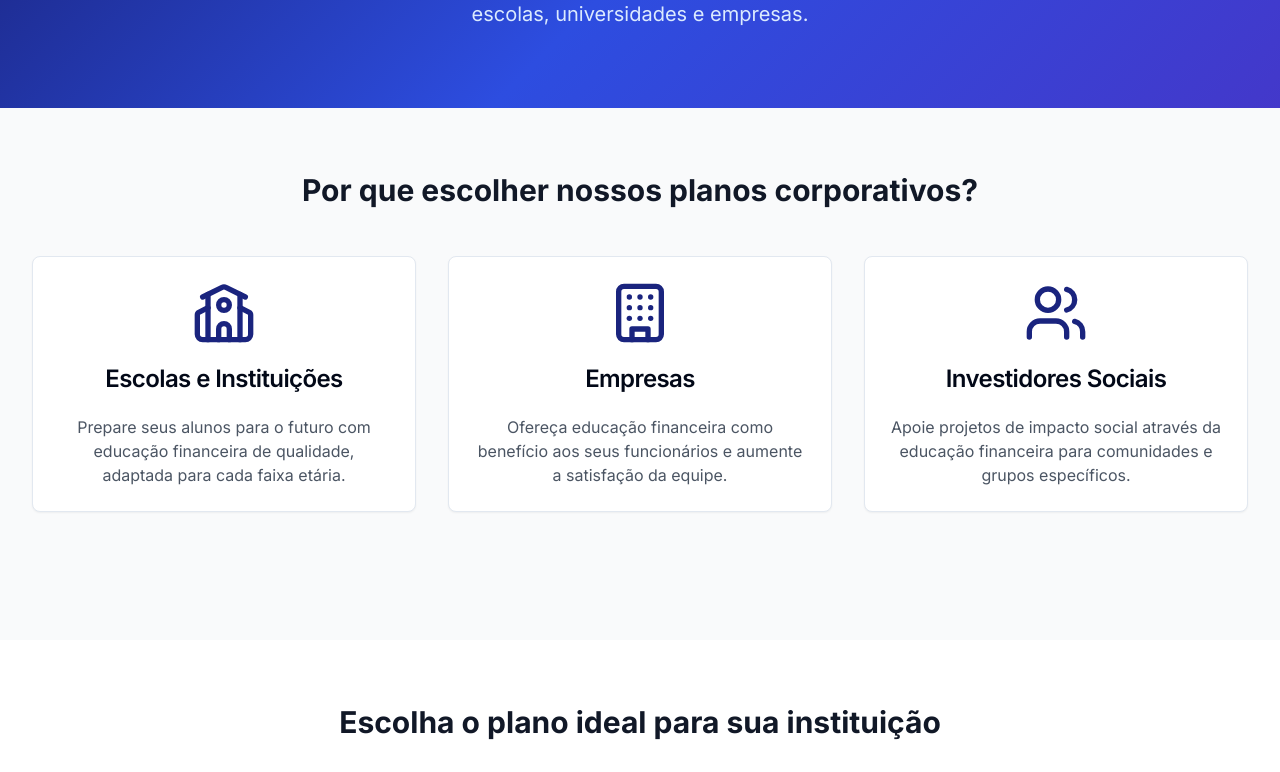
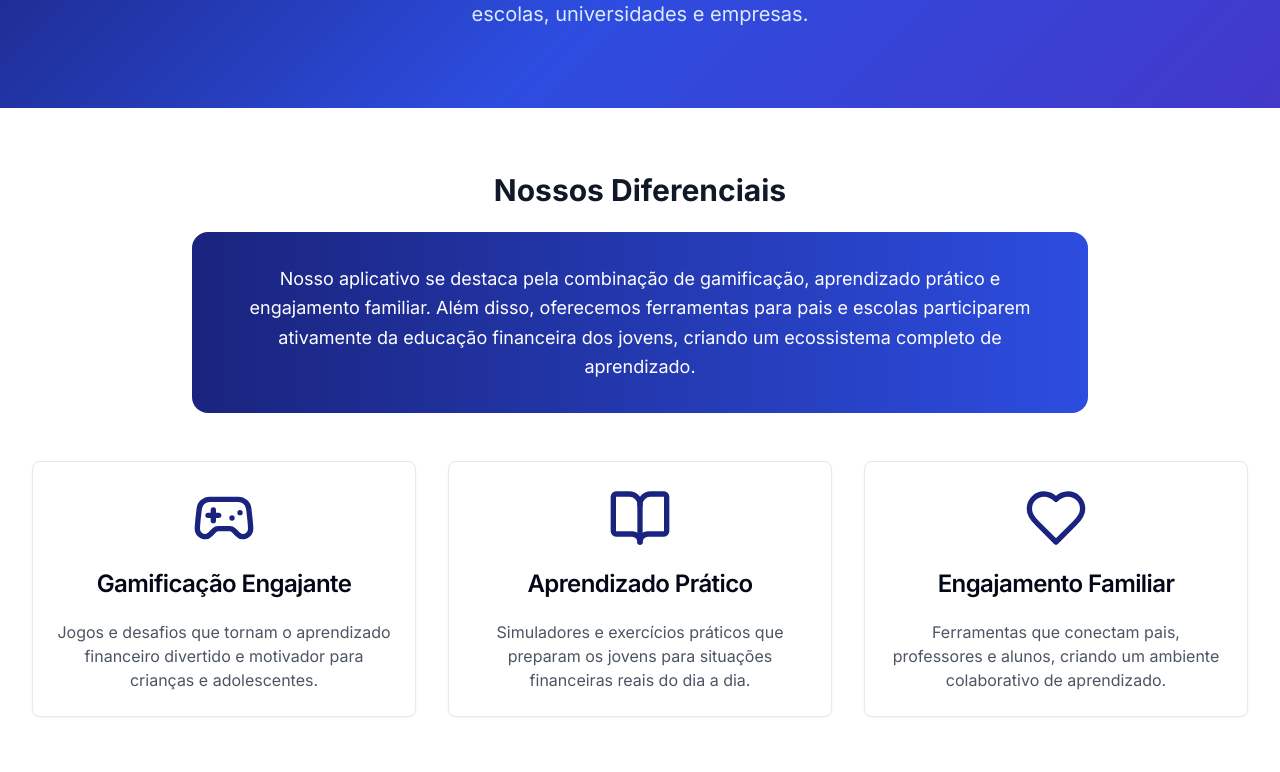
Before and after one commit to 302781/fintech-future-site, a React (Vite) app: page /corporativo in a window 1280 px wide. Shown: the part 272-1044 px from the top of the page. Built offline with nearby package versions, Linux system fonts and the light colour scheme.

Commit message:
Add app description to corporate page
Include a description of the app's features on the corporate subscriptions page.

```diff
--- a/src/pages/AssinaturasCorporativas.tsx
+++ b/src/pages/AssinaturasCorporativas.tsx
@@ -4,7 +4,7 @@ import { Button } from '@/components/ui/button';
 import { Card, CardContent, CardDescription, CardHeader, CardTitle } from '@/components/ui/card';
 import { Input } from '@/components/ui/input';
 import { Form, FormControl, FormField, FormItem, FormLabel, FormMessage } from '@/components/ui/form';
-import { Building, School, Users, CheckCircle, Star, Mail, Phone } from 'lucide-react';
+import { Building, School, Users, CheckCircle, Star, Mail, Phone, Gamepad2, Heart, BookOpen } from 'lucide-react';
 import { useForm } from 'react-hook-form';
 
 const AssinaturasCorporativas = () => {
@@ -90,6 +90,62 @@ const AssinaturasCorporativas = () => {
             <p className="text-xl text-blue-100 max-w-4xl mx-auto">
               Transforme a educação financeira na sua instituição. Oferecemos planos especiais para escolas, universidades e empresas.
             </p>
+          </div>
+        </section>
+
+        {/* Nossos Diferenciais */}
+        <section className="py-16 bg-white">
+          <div className="max-w-7xl mx-auto px-4 sm:px-6 lg:px-8">
+            <div className="text-center mb-12">
+              <h2 className="text-3xl font-bold text-gray-900 mb-6">
+                Nossos Diferenciais
+              </h2>
+              <div className="max-w-4xl mx-auto bg-gradient-to-r from-[#1A247E] to-[#2D4DE0] rounded-2xl p-8 text-white">
+                <p className="text-lg leading-relaxed">
+                  Nosso aplicativo se destaca pela combinação de gamificação, aprendizado prático e engajamento familiar.
+                  Além disso, oferecemos ferramentas para pais e escolas participarem ativamente da educação financeira dos jovens,
+                  criando um ecossistema completo de aprendizado.
+                </p>
+              </div>
+            </div>
+
+            <div className="grid md:grid-cols-3 gap-8">
+              <Card className="text-center hover:shadow-lg transition-shadow">
+                <CardHeader>
+                  <Gamepad2 className="w-16 h-16 text-[#1A247E] mx-auto mb-4" />
+                  <CardTitle>Gamificação Engajante</CardTitle>
+                </CardHeader>
+                <CardContent>
+                  <p className="text-gray-600">
+                    Jogos e desafios que tornam o aprendizado financeiro divertido e motivador para crianças e adolescentes.
+                  </p>
+                </CardContent>
+              </Card>
+
+              <Card className="text-center hover:shadow-lg transition-shadow">
+                <CardHeader>
+                  <BookOpen className="w-16 h-16 text-[#1A247E] mx-auto mb-4" />
+                  <CardTitle>Aprendizado Prático</CardTitle>
+                </CardHeader>
+                <CardContent>
+                  <p className="text-gray-600">
+                    Simuladores e exercícios práticos que preparam os jovens para situações financeiras reais do dia a dia.
+                  </p>
+                </CardContent>
+              </Card>
+
+              <Card className="text-center hover:shadow-lg transition-shadow">
+                <CardHeader>
+                  <Heart className="w-16 h-16 text-[#1A247E] mx-auto mb-4" />
+                  <CardTitle>Engajamento Familiar</CardTitle>
+                </CardHeader>
+                <CardContent>
+                  <p className="text-gray-600">
+                    Ferramentas que conectam pais, professores e alunos, criando um ambiente colaborativo de aprendizado.
+                  </p>
+                </CardContent>
+              </Card>
+            </div>
           </div>
         </section>
 
```
